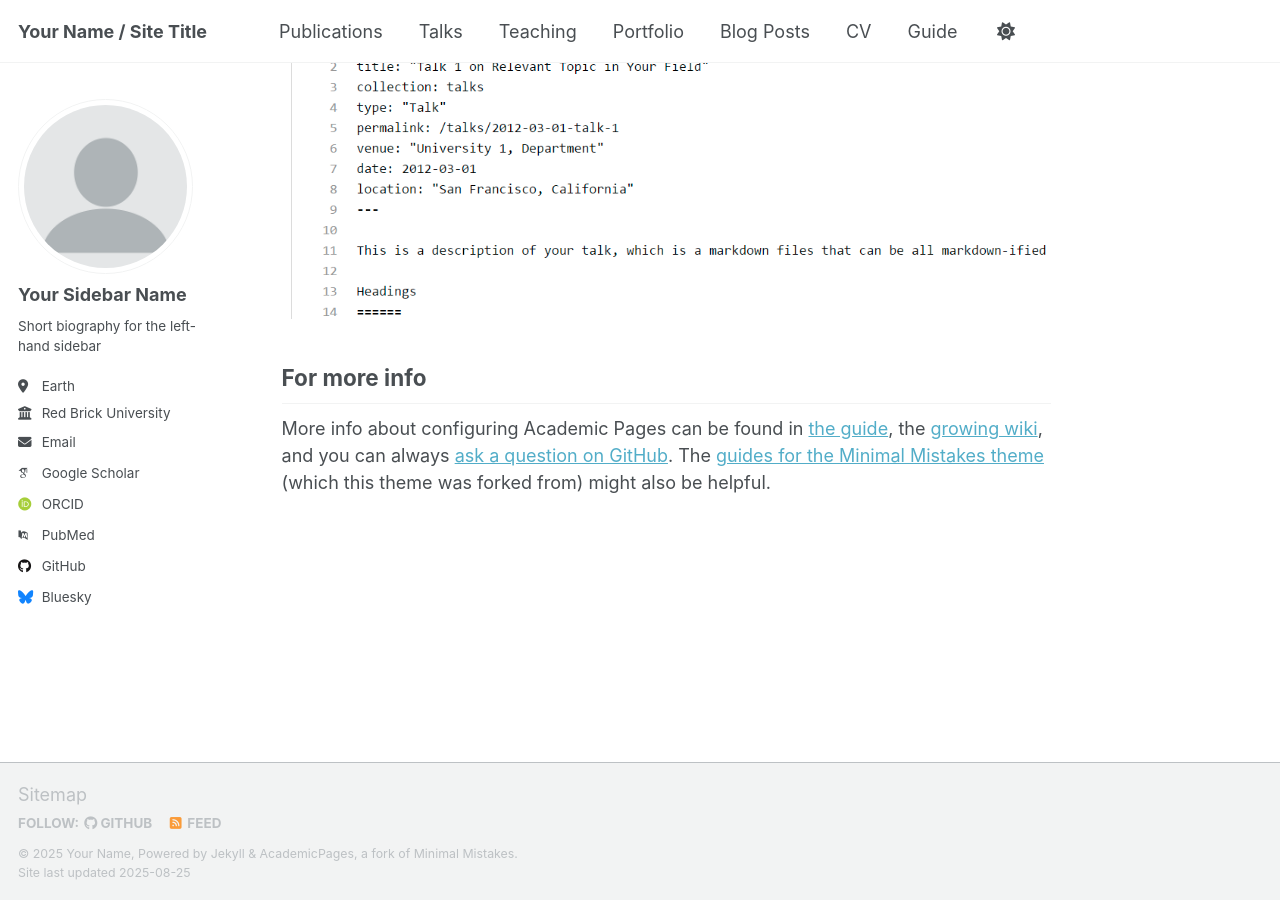
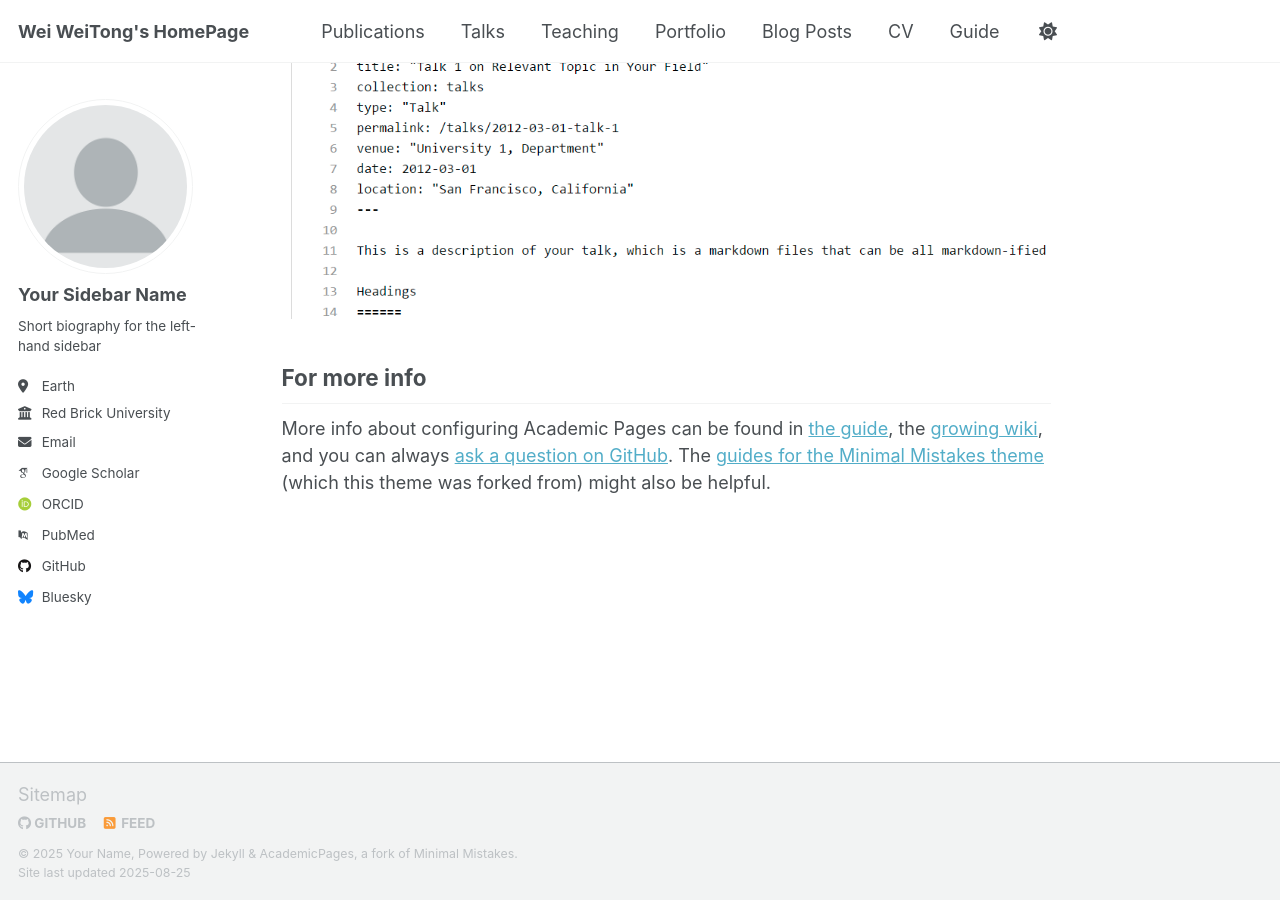
Before and after one commit to wwt2022/wwt2022.github.io, a Jekyll site: the page built from _pages/about.md, in a window 1280 px wide and 900 px high, scrolled down 2880 px. Built offline with Jekyll 4.4.1, drawn with Linux system fonts in a browser that asks for light colours; some web fonts are replaced; a script that is not in the unit is left out.

Commit message:
Update _config.yml

```diff
--- a/_config.yml
+++ b/_config.yml
@@ -7,9 +7,9 @@
 # server process.
 
 # Basic Site Settings
-locale                   : "en-US"
+locale                   : "en-China Guangdong Shenzhen"
 site_theme               : "default" # Currently available options are "default", "air"
-title                    : "Your Name / Site Title"
+title                    : "Wei WeiTong's HomePage"
 title_separator          : "-"
 name                     : &name "Your Name"
 description              : &description "personal description"
```
